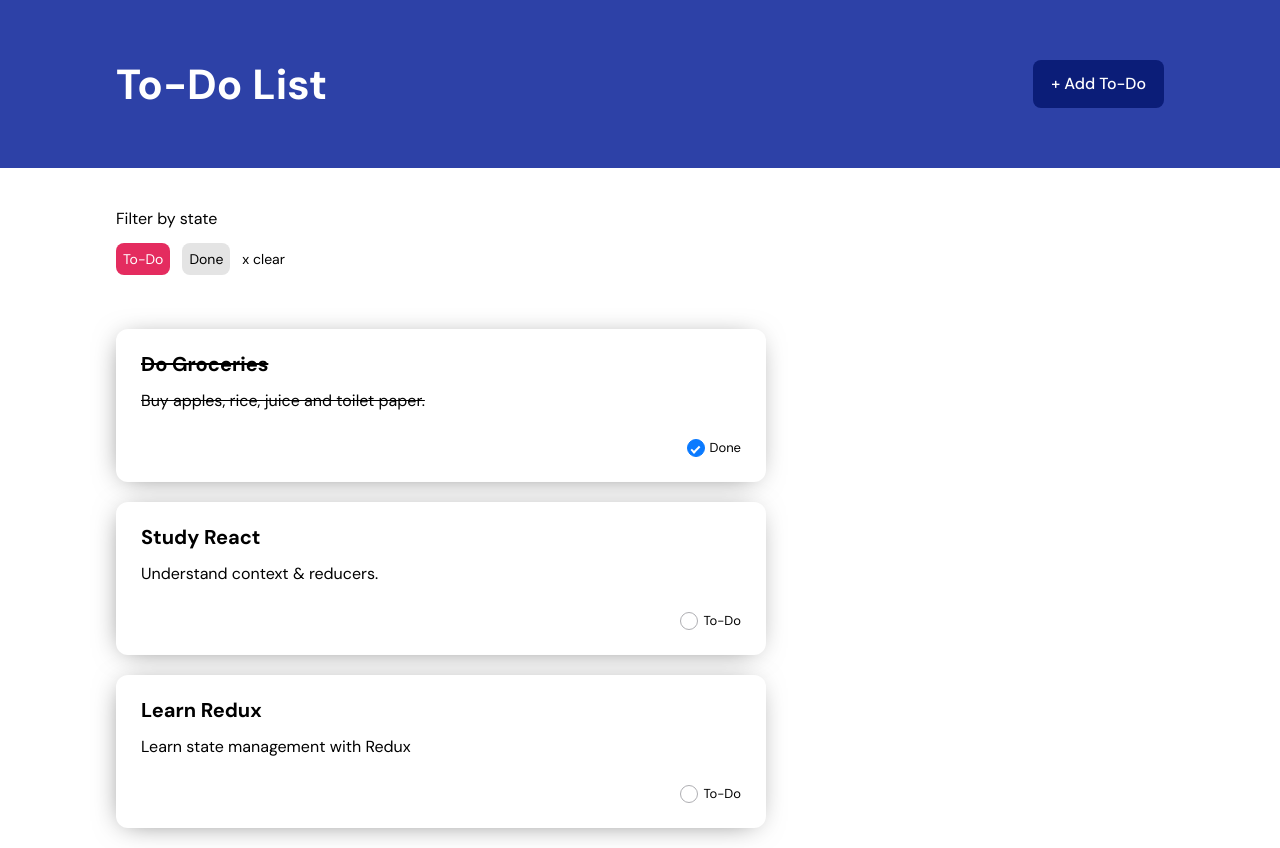
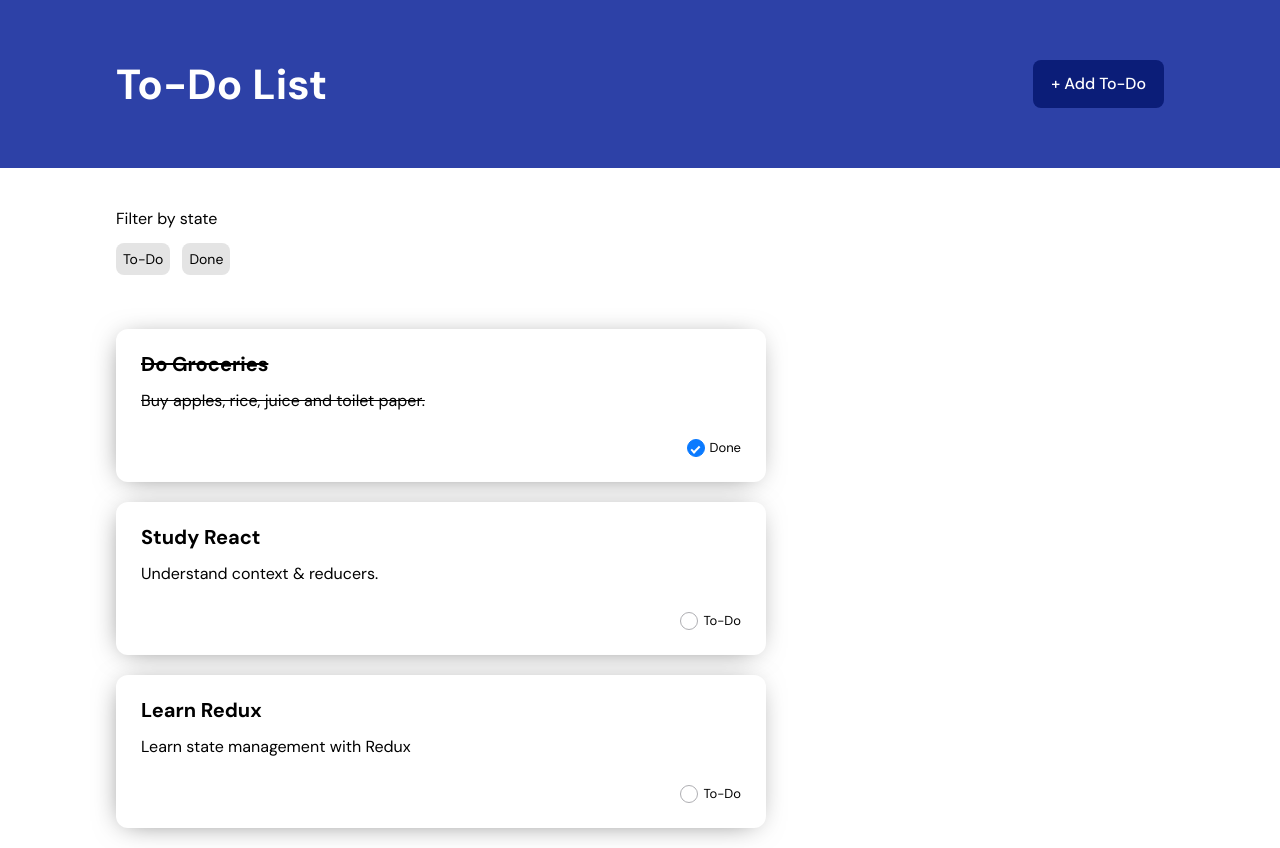
Before and after one commit to PauloAlves8039/react-vite-todo-list, a React (Vite) app: page / in a window 1280 px wide. Built offline with nearby package versions, Linux system fonts and the light colour scheme.

Commit message:
feat: aplica filtros na lista de todo

```diff
--- a/src/TodosContext.jsx
+++ b/src/TodosContext.jsx
@@ -10,6 +10,18 @@ const initialTodos = [
 export default function TodosProvider({children}) {
     const [todos, dispatch] = useReducer(todosReducer, initialTodos);
     const [modalIsActive, setModalIsActive] = useState(false);
+    const [filterBy, setFilterBy] = useState("");
+
+    function filteredTodos() {
+        switch (filterBy) {
+            case "todo":
+                return todos.filter(todo => !todo.isDone);
+            case "done":
+                return todos.filter(todo => todo.isDone);
+            default:
+                return todos;
+        }
+    }
 
     return (
         <>
@@ -20,7 +32,10 @@ export default function TodosProvider({children}) {
                             todos,
                             dispatch,
                             modalIsActive,
-                            setModalIsActive
+                            setModalIsActive,
+                            filterBy,
+                            setFilterBy,
+                            filteredTodos
                         }
                 }>
                     {children}
--- a/src/components/Filter/Filter.jsx
+++ b/src/components/Filter/Filter.jsx
@@ -1,24 +1,32 @@
+import { useTodos } from "../../TodosContext";
 import "./Filter.scss";
 
 export default function Filter() {
+    const store = useTodos();
+
     return (
         <>
             <div className="filters">
                 <div>
                     <p>Filter by state</p>
                     <div className="badges">
-                    <div className="badge selected">
+                        <div className={`badge ${store.filterBy === "todo" ? "selected" : ""}`}
+                            onClick={() => store.setFilterBy("todo")}>
                             To-Do
                         </div>
-                    <div className="badge">
+                        <div className={`badge ${store.filterBy === "done" ? "selected" : ""}`}
+                            onClick={() => store.setFilterBy("done")}>
                             Done
                         </div>
-                    <span className="clear">
+                        {
+                            store.filterBy &&
+                            <span onClick={() => store.setFilterBy("")} className="clear">
                                 x clear
                             </span>
+                        }
                     </div>
                 </div>
             </div>
         </>
-  )
+    );
 }
--- a/src/components/Todo/TodosList.jsx
+++ b/src/components/Todo/TodosList.jsx
@@ -8,12 +8,14 @@ export default function TodosList() {
     <>
       <div className="todos">
 
-        {store.todos.map(todo =>
+        {store.filteredTodos().length ? store.filteredTodos().map(todo =>
           <Todo
             todo={todo}
             key={todo.id}
           />
-        )}
+        ) : "No to-dos to be shown. Try clearing the filter or add a new to-do."
+        }
+
       </div>
     </>
   );
```
Lines whose indentation alone changed are shown as unchanged.
